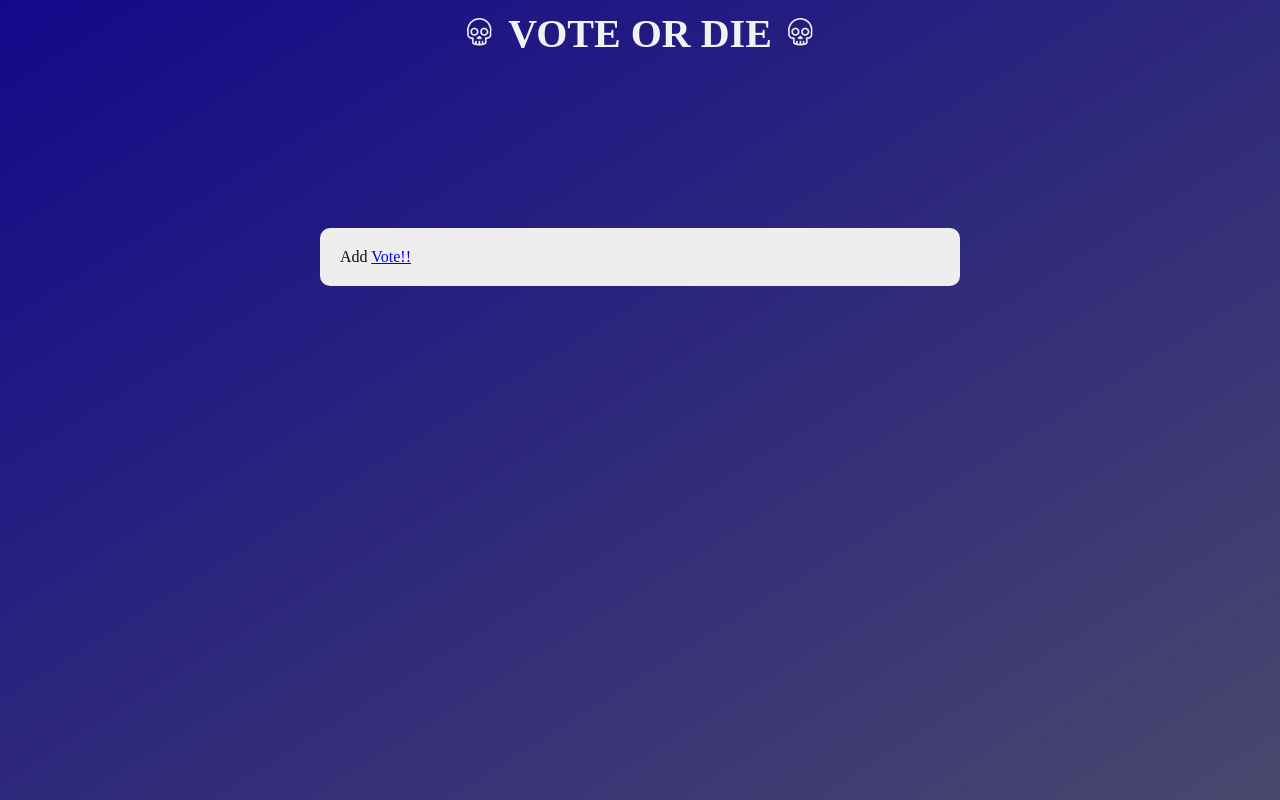
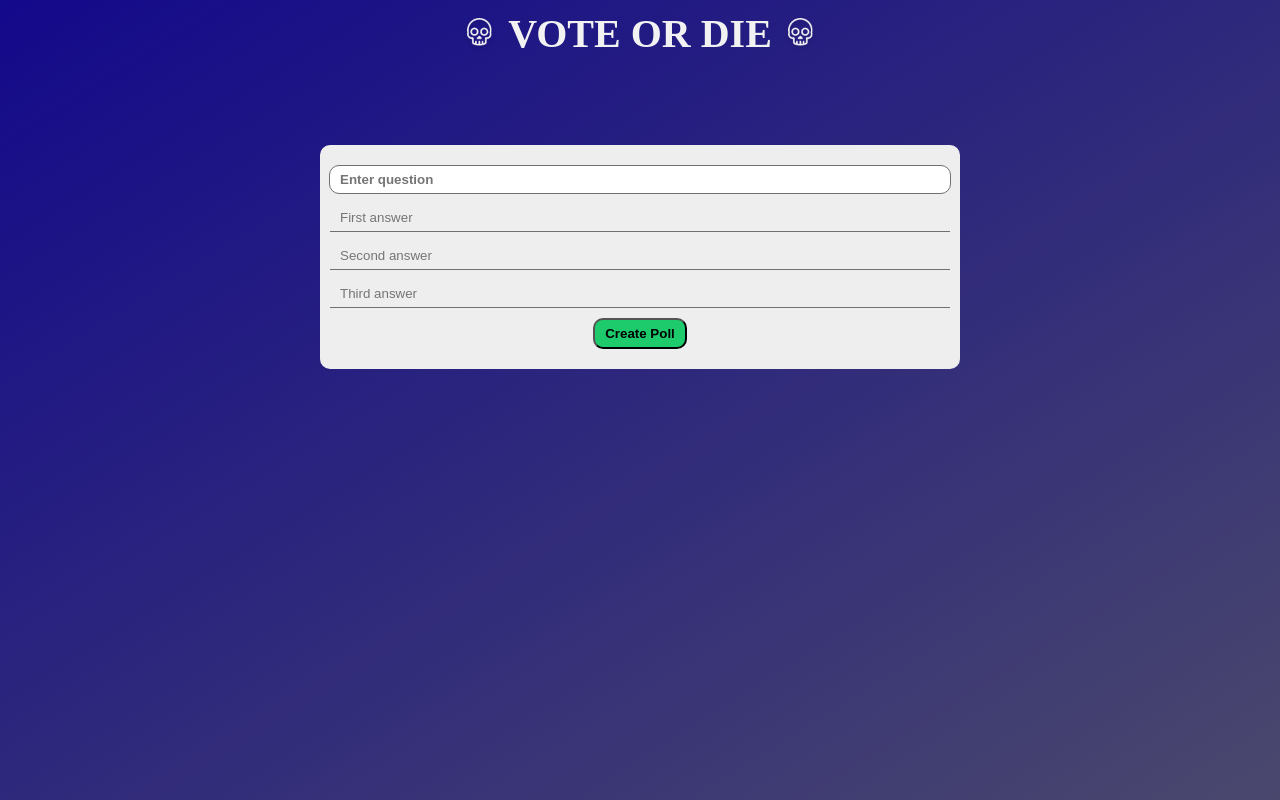
Before and after one commit to lmachens/vote-or-die, a React (Create React App) app: page / in a window 1280 px wide. Built offline with nearby package versions, Linux system fonts and the light colour scheme; a web font is replaced by a local one.

Commit message:
Add poll (#9)
* Add form html

* Style form and inputs

* Add form states

```diff
--- /dev/null
+++ b/src/components/Button.css
@@ -0,0 +1,6 @@
+.button {
+  background: #1dcb6d;
+  border-radius: 10px;
+  padding: 6px 10px;
+  font-weight: bold;
+}
--- /dev/null
+++ b/src/components/Button.js
@@ -0,0 +1,8 @@
+import React from 'react';
+import './Button.css';
+
+function Button(props) {
+  return <button className="button" {...props} />;
+}
+
+export default Button;
--- /dev/null
+++ b/src/pages/Add.css
@@ -0,0 +1,25 @@
+.add-form {
+  display: flex;
+  flex-direction: column;
+  align-items: center;
+}
+
+.add-form__input {
+  width: 100%;
+  margin-bottom: 10px;
+}
+
+.add-form__input-question {
+  background: #fff;
+  border: 1px solid #707070;
+  border-radius: 10px;
+  padding: 6px 10px;
+  font-weight: bold;
+}
+
+.add-form__input-answer {
+  background: none;
+  border: none;
+  border-bottom: 1px solid #707070;
+  padding: 6px 10px;
+}
--- a/src/pages/Add.js
+++ b/src/pages/Add.js
@@ -1,11 +1,68 @@
 import React from 'react';
-import { Link } from 'react-router-dom';
 import Card from '../components/Card';
+import './Add.css';
+import Button from '../components/Button';
 
 function Add() {
+  const [question, setQuestion] = React.useState('');
+  const [answerOne, setAnswerOne] = React.useState('');
+  const [answerTwo, setAnswerTwo] = React.useState('');
+  const [answerThree, setAnswerThree] = React.useState('');
+
+  function handleSubmit(event) {
+    event.preventDefault();
+
+    const poll = {
+      question: question,
+      answerOne: answerOne,
+      answerTwo: answerTwo,
+      answerThree: answerThree
+    };
+
+    alert(JSON.stringify(poll));
+  }
+
   return (
     <Card>
-      Add <Link to="/vote">Vote!!</Link>
+      <form className="add-form" onSubmit={handleSubmit}>
+        <input
+          className="add-form__input add-form__input-question"
+          type="text"
+          placeholder="Enter question"
+          value={question}
+          onChange={event => {
+            setQuestion(event.target.value);
+          }}
+        />
+        <input
+          className="add-form__input add-form__input-answer"
+          type="text"
+          placeholder="First answer"
+          value={answerOne}
+          onChange={event => {
+            setAnswerOne(event.target.value);
+          }}
+        />
+        <input
+          className="add-form__input add-form__input-answer"
+          type="text"
+          placeholder="Second answer"
+          value={answerTwo}
+          onChange={event => {
+            setAnswerTwo(event.target.value);
+          }}
+        />
+        <input
+          className="add-form__input add-form__input-answer"
+          type="text"
+          placeholder="Third answer"
+          value={answerThree}
+          onChange={event => {
+            setAnswerThree(event.target.value);
+          }}
+        />
+        <Button>Create Poll</Button>
+      </form>
     </Card>
   );
 }
```
